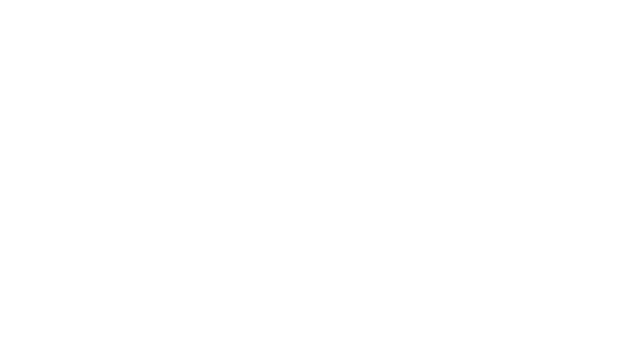
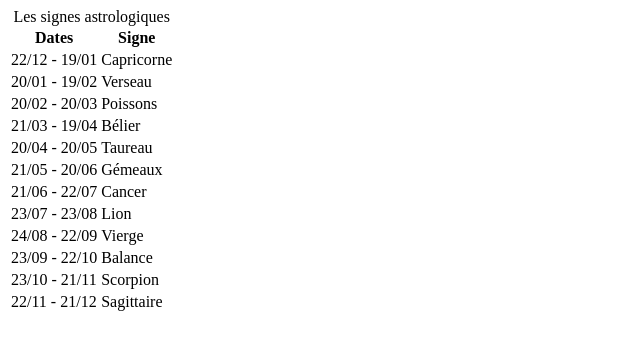
Before and after one commit to jordanbeliart/htmlPartie1Exo4, a plain HTML site: page index.html in a window 1280 px wide. Shown: the whole page, without its empty margins (0-640 px from the left). Drawn offline with Linux system fonts and the light colour scheme.

Commit message:
tableaubalise2

```diff
--- a/index.html
+++ b/index.html
@@ -5,5 +5,62 @@
     <title>Tableau CSS</title>
   </head>
   <body>
+    <table>
+      <caption style="font-style:bold">Les signes astrologiques</caption>
+      <thead>
+        <th scope="col" style="font-style:bold">Dates</th>
+        <th scope="col" style="font-style:bold">Signe</th>
+      </thead>
+      <tbody>
+        <tr>
+          <td>22/12 - 19/01</td>
+          <td>Capricorne</td>
+        </tr>
+        <tr>
+          <td>20/01 - 19/02</td>
+          <td>Verseau</td>
+        </tr>
+        <tr>
+          <td>20/02 - 20/03</td>
+          <td>Poissons</td>
+        </tr>
+        <tr>
+          <td>21/03 - 19/04</td>
+          <td>Bélier</td>
+        </tr>
+        <tr>
+          <td>20/04 - 20/05</td>
+          <td>Taureau</td>
+        </tr>
+        <tr>
+          <td>21/05 - 20/06</td>
+          <td>Gémeaux</td>
+        </tr>
+        <tr>
+          <td>21/06 - 22/07</td>
+          <td>Cancer</td>
+        </tr>
+        <tr>
+          <td>23/07 - 23/08</td>
+          <td>Lion</td>
+        </tr>
+        <tr>
+          <td>24/08 - 22/09</td>
+          <td>Vierge</td>
+        </tr>
+        <tr>
+          <td>23/09 - 22/10</td>
+          <td>Balance</td>
+        </tr>
+        <tr>
+          <td>23/10 - 21/11</td>
+          <td>Scorpion</td>
+        </tr>
+        <tr>
+          <td>22/11 - 21/12</td>
+          <td>Sagittaire</td>
+        </tr>
+      </tbody>
+    </table>
   </body>
 </html>
```
